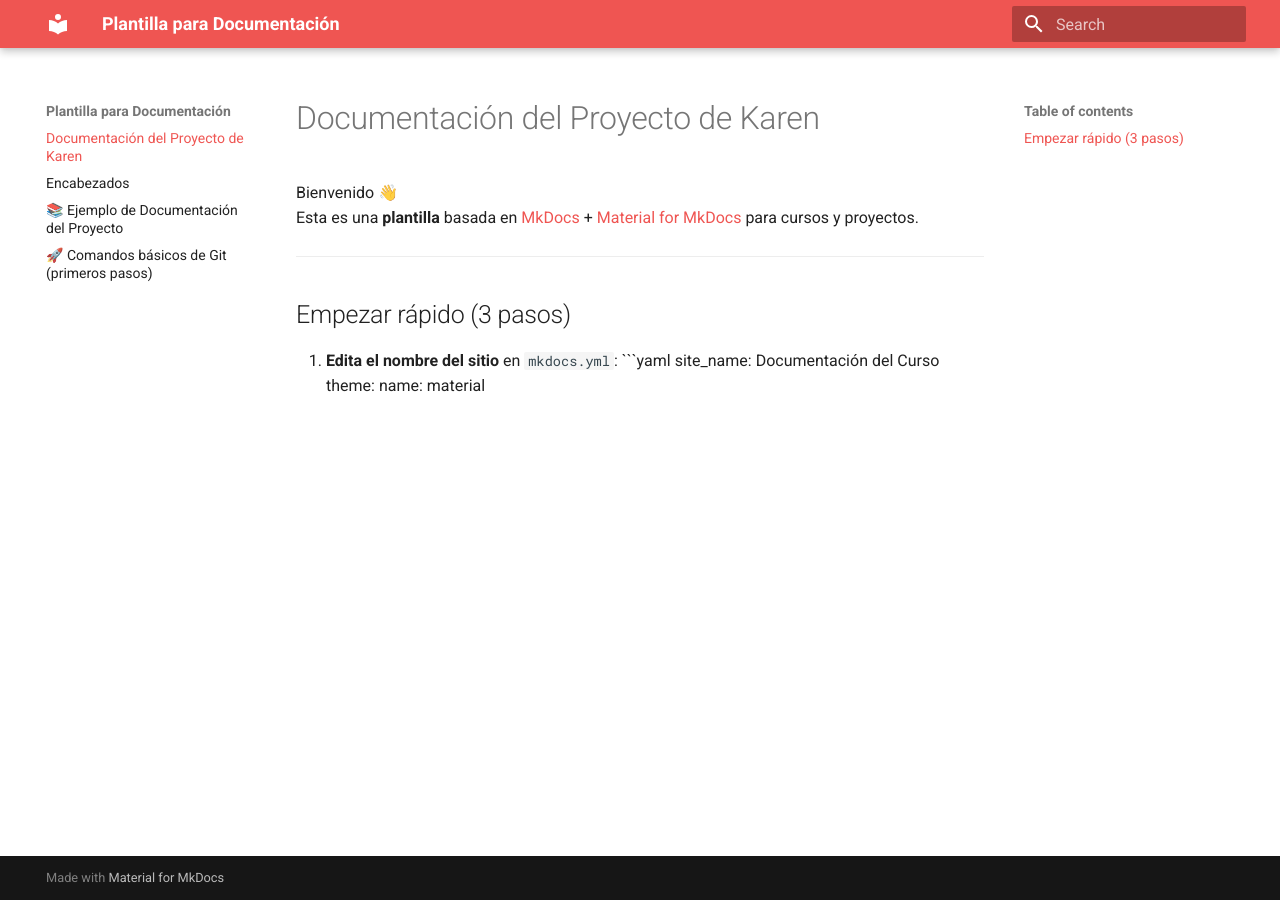
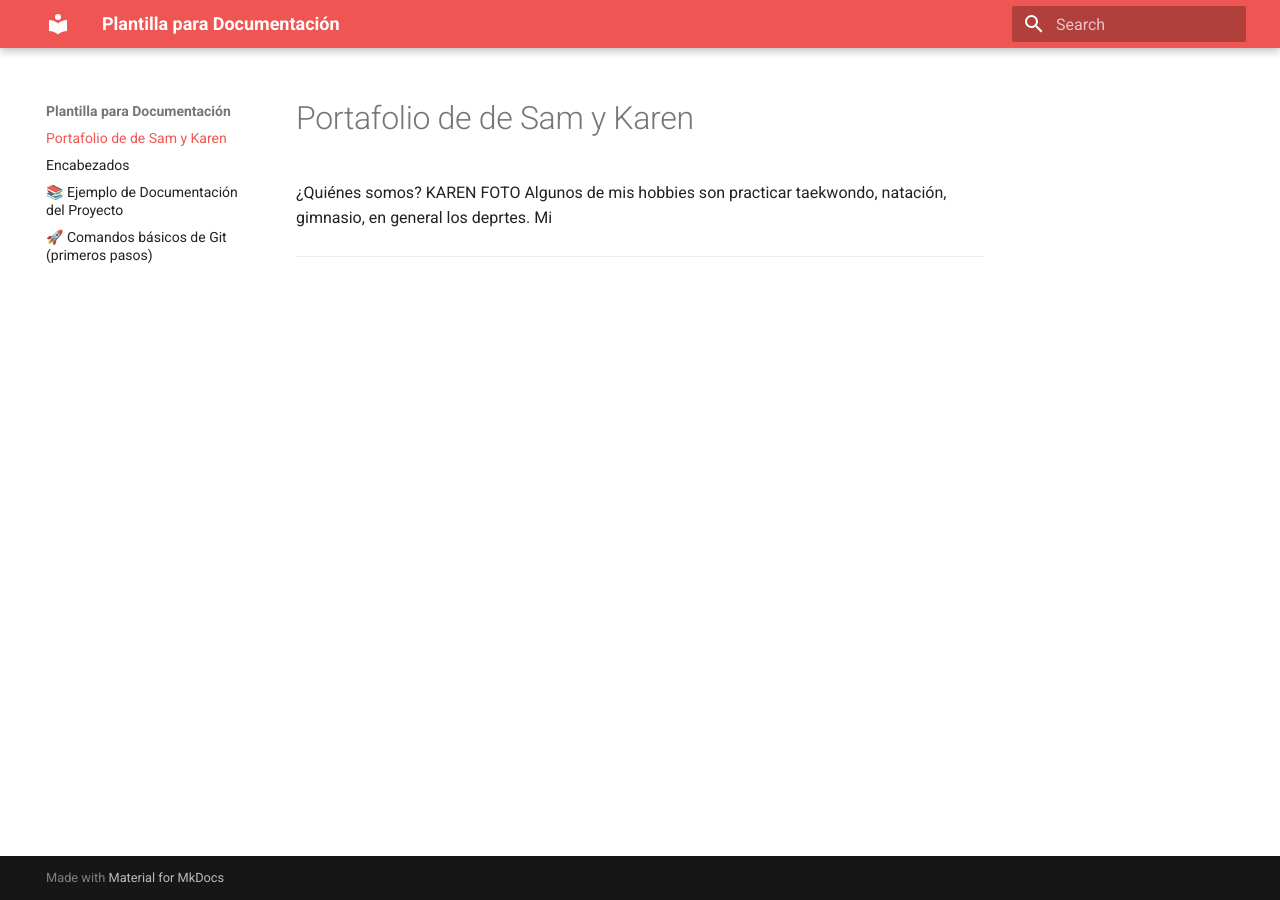
Before and after one commit to KarenPastrana/PORTAFOLIO, an MkDocs documentation site: the page built from docs/index.md, in a window 1280 px wide. Built offline with MkDocs 1.6.1 and Material for MkDocs 9.7.7, drawn with Linux system fonts in a browser that asks for light colours.

Commit message:
Prueba 1

````diff
--- a/docs/index.md
+++ b/docs/index.md
@@ -1,14 +1,11 @@
-# Documentación del Proyecto de Karen
+# Portafolio de de Sam y Karen
 
-Bienvenido 👋
-Esta es una **plantilla** basada en [MkDocs](https://www.mkdocs.org/) + [Material for MkDocs](https://squidfunk.github.io/mkdocs-material/) para cursos y proyectos.
+¿Quiénes somos?
+KAREN
+FOTO
+Algunos de mis hobbies son practicar taekwondo, natación, gimnasio, en general los deprtes.
+Mi
+
+
 
 ---
-
-## Empezar rápido (3 pasos)
-
-1. **Edita el nombre del sitio** en `mkdocs.yml`:
-   ```yaml
-   site_name: Documentación del Curso
-   theme:
-     name: material
````
